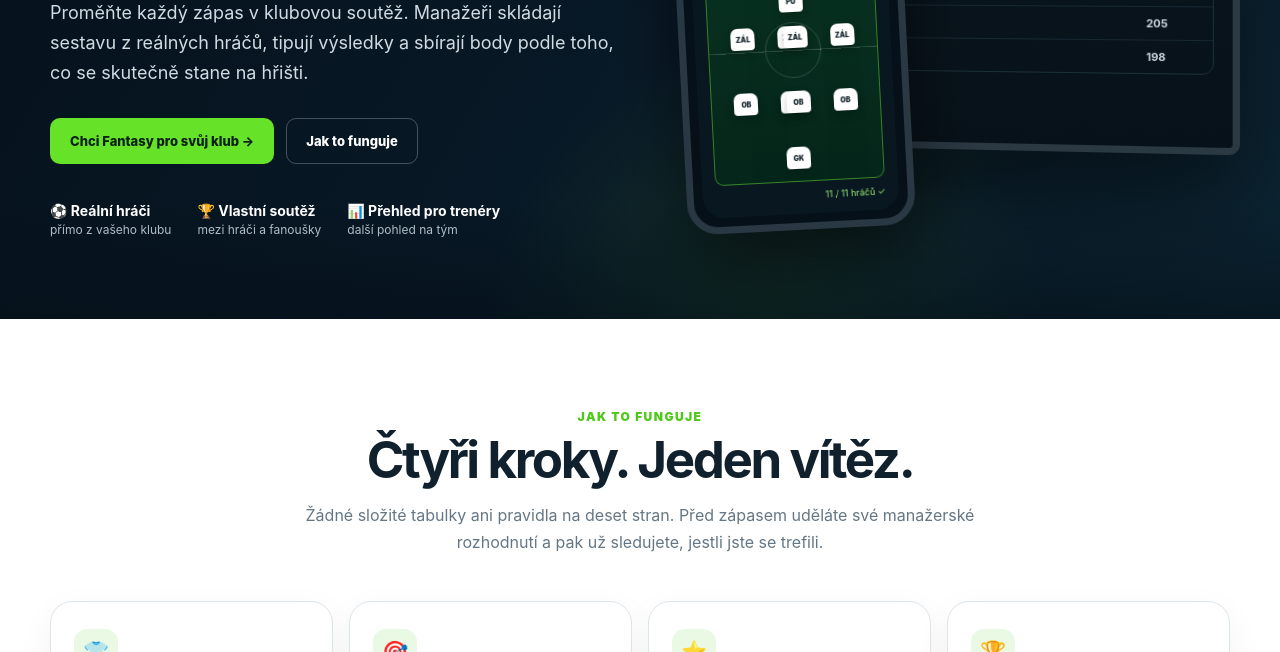
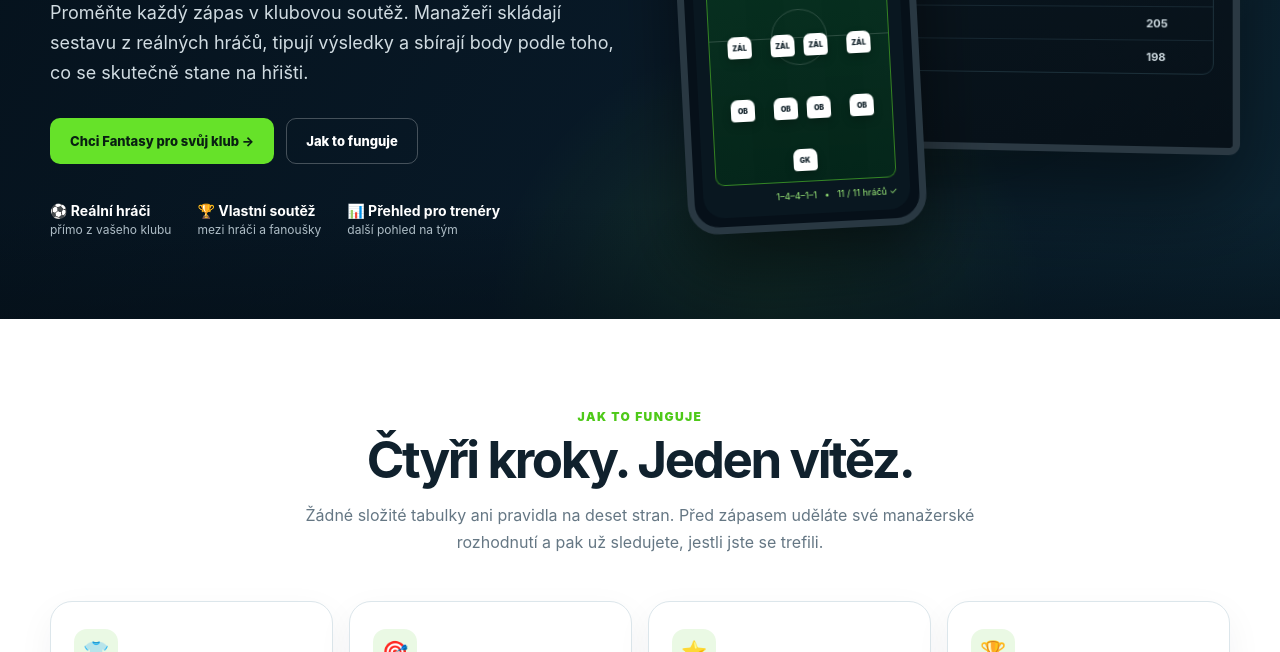
Before and after one commit to MiraD757/klubova-fantasy, a plain HTML site: page index.html in a window 1280 px wide. Shown: the part 448-1100 px from the top of the page. Drawn offline with Linux system fonts and the light colour scheme.

Commit message:
Add files via upload

```diff
--- a/index.html
+++ b/index.html
@@ -46,9 +46,9 @@ linear-gradient(120deg,#05111b 0%,#081927 55%,#0b2432 100%)}
 .dash{padding:18px;background:linear-gradient(#0a1720,#071119);min-height:365px}.dashhead{display:flex;justify-content:space-between;align-items:center;margin-bottom:17px}
 .dashhead small{color:#87a0ad}.tabs{display:flex;gap:7px;margin-bottom:15px}.tab{padding:6px 9px;border:1px solid #233843;border-radius:7px;color:#8197a3;font-size:9px}.tab.on{border-color:#3c702d;color:#b7f59b;background:#102619}
 .ranktable{border:1px solid #1c303a;border-radius:11px;overflow:hidden}.rr{display:grid;grid-template-columns:32px 1fr 54px;padding:9px 11px;border-bottom:1px solid #172832;font-size:11px;color:#c7d3d9}.rr:last-child{border:0}.rr strong{color:#fff}.rr .n{color:var(--green);font-weight:900}
-.mobile{position:absolute;left:1%;bottom:2px;width:41%;padding:9px;border:7px solid #293842;border-radius:31px;background:#061019;box-shadow:0 35px 70px rgba(0,0,0,.52);transform:rotate(-3deg)}
+.mobile{position:absolute;left:1%;bottom:2px;width:43%;padding:9px;border:7px solid #293842;border-radius:31px;background:#061019;box-shadow:0 35px 70px rgba(0,0,0,.52);transform:rotate(-3deg)}
 .mobilein{border-radius:21px;background:#091720;padding:13px;color:#fff}.mobiletop{display:flex;justify-content:space-between;font-size:10px;margin-bottom:10px}.mobiletop span{color:var(--green)}
-.pitch{height:265px;border:1px solid rgba(102,226,41,.48);border-radius:9px;position:relative;background:linear-gradient(rgba(7,57,34,.82),rgba(4,39,25,.9)),repeating-linear-gradient(90deg,rgba(255,255,255,.035) 0 38px,transparent 38px 76px)}
+.pitch{height:290px;border:1px solid rgba(102,226,41,.48);border-radius:9px;position:relative;background:linear-gradient(rgba(7,57,34,.82),rgba(4,39,25,.9)),repeating-linear-gradient(90deg,rgba(255,255,255,.035) 0 38px,transparent 38px 76px)}
 .pitch:before{content:"";position:absolute;left:0;right:0;top:50%;border-top:1px solid rgba(255,255,255,.16)}.pitch:after{content:"";position:absolute;left:50%;top:50%;width:54px;height:54px;border:1px solid rgba(255,255,255,.16);border-radius:50%;transform:translate(-50%,-50%)}
 .pl{position:absolute;width:42px;text-align:center;font-size:7px;z-index:2}.shirt{width:24px;height:22px;margin:auto;background:#fff;color:#14242c;border-radius:7px 7px 4px 4px;display:grid;place-items:center;font-weight:900;box-shadow:0 4px 10px rgba(0,0,0,.2)}
 .gk{bottom:12px;left:calc(50% - 21px)}.d1{bottom:68px;left:8%}.d2{bottom:68px;left:36%}.d3{bottom:68px;right:8%}.m1{bottom:133px;left:8%}.m2{bottom:133px;left:36%}.m3{bottom:133px;right:8%}.a1{top:23px;left:calc(50% - 21px)}
@@ -95,8 +95,18 @@ footer{background:#040e16;color:#8ea0aa;padding:37px 0}.foot{display:grid;grid-t
 <div class="ranktable"><div class="rr"><b>#</b><b>Manažer</b><b>Body</b></div><div class="rr"><b class="n">1</b><strong>Beneš</strong><strong>245</strong></div><div class="rr"><b class="n">2</b><strong>Dlouhý</strong><strong>231</strong></div><div class="rr"><b class="n">3</b><span>Černý</span><b>219</b></div><div class="rr"><b>4</b><span>Novotný</span><b>205</b></div><div class="rr"><b>5</b><span>Horák</span><b>198</b></div></div>
 </div></div>
 <div class="mobile"><div class="mobilein"><div class="mobiletop"><b>Moje sestava</b><span>Uloženo ✓</span></div><div class="pitch">
-<div class="pl gk"><div class="shirt">GK</div></div><div class="pl d1"><div class="shirt">OB</div></div><div class="pl d2"><div class="shirt">OB</div></div><div class="pl d3"><div class="shirt">OB</div></div><div class="pl" style="bottom:68px;right:36%"><div class="shirt">OB</div></div><div class="pl m1"><div class="shirt">ZÁL</div></div><div class="pl m2"><div class="shirt">ZÁL</div></div><div class="pl m3"><div class="shirt">ZÁL</div></div><div class="pl" style="bottom:133px;right:36%"><div class="shirt">ZÁL</div></div><div class="pl a1"><div class="shirt">ÚT</div></div><div class="pl" style="top:72px;left:calc(50% - 21px)"><div class="shirt">PÚ</div></div>
-</div><div style="font-size:9px;text-align:right;color:#9ff07a;margin-top:8px">11 / 11 hráčů ✓</div></div></div>
+<div class="pl" style="bottom:10px;left:calc(50% - 21px)"><div class="shirt">GK</div></div>
+<div class="pl" style="bottom:62px;left:5%"><div class="shirt">OB</div></div>
+<div class="pl" style="bottom:62px;left:29%"><div class="shirt">OB</div></div>
+<div class="pl" style="bottom:62px;right:29%"><div class="shirt">OB</div></div>
+<div class="pl" style="bottom:62px;right:5%"><div class="shirt">OB</div></div>
+<div class="pl" style="bottom:125px;left:5%"><div class="shirt">ZÁL</div></div>
+<div class="pl" style="bottom:125px;left:29%"><div class="shirt">ZÁL</div></div>
+<div class="pl" style="bottom:125px;right:29%"><div class="shirt">ZÁL</div></div>
+<div class="pl" style="bottom:125px;right:5%"><div class="shirt">ZÁL</div></div>
+<div class="pl" style="top:57px;left:calc(50% - 21px)"><div class="shirt">PÚ</div></div>
+<div class="pl" style="top:12px;left:calc(50% - 21px)"><div class="shirt">ÚT</div></div>
+</div><div style="font-size:9px;text-align:right;color:#9ff07a;margin-top:8px">1–4–4–1–1 &nbsp; • &nbsp; 11 / 11 hráčů ✓</div></div></div>
 </div></div></header>
 
 <section id="jak"><div class="wrap center reveal">
```
